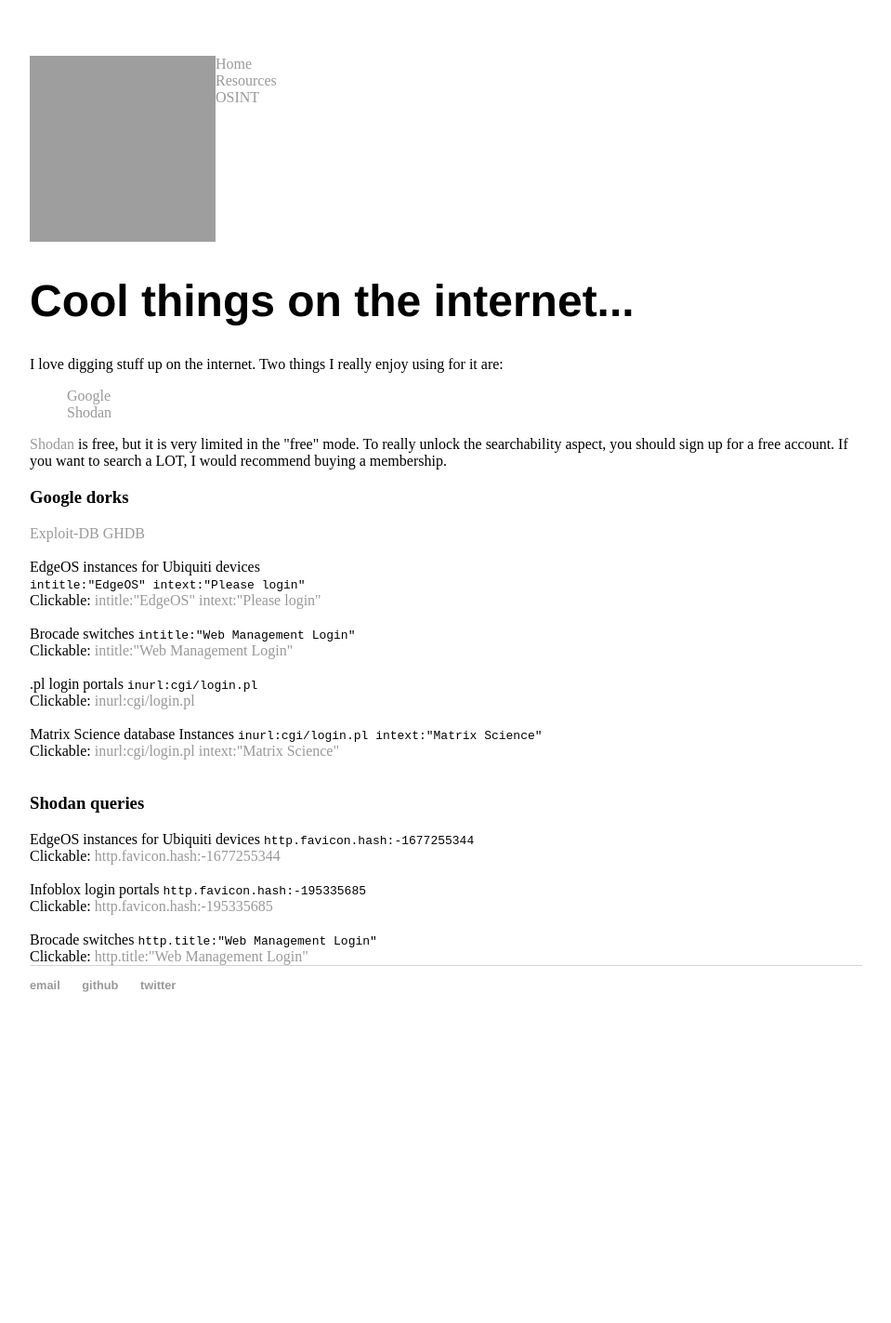
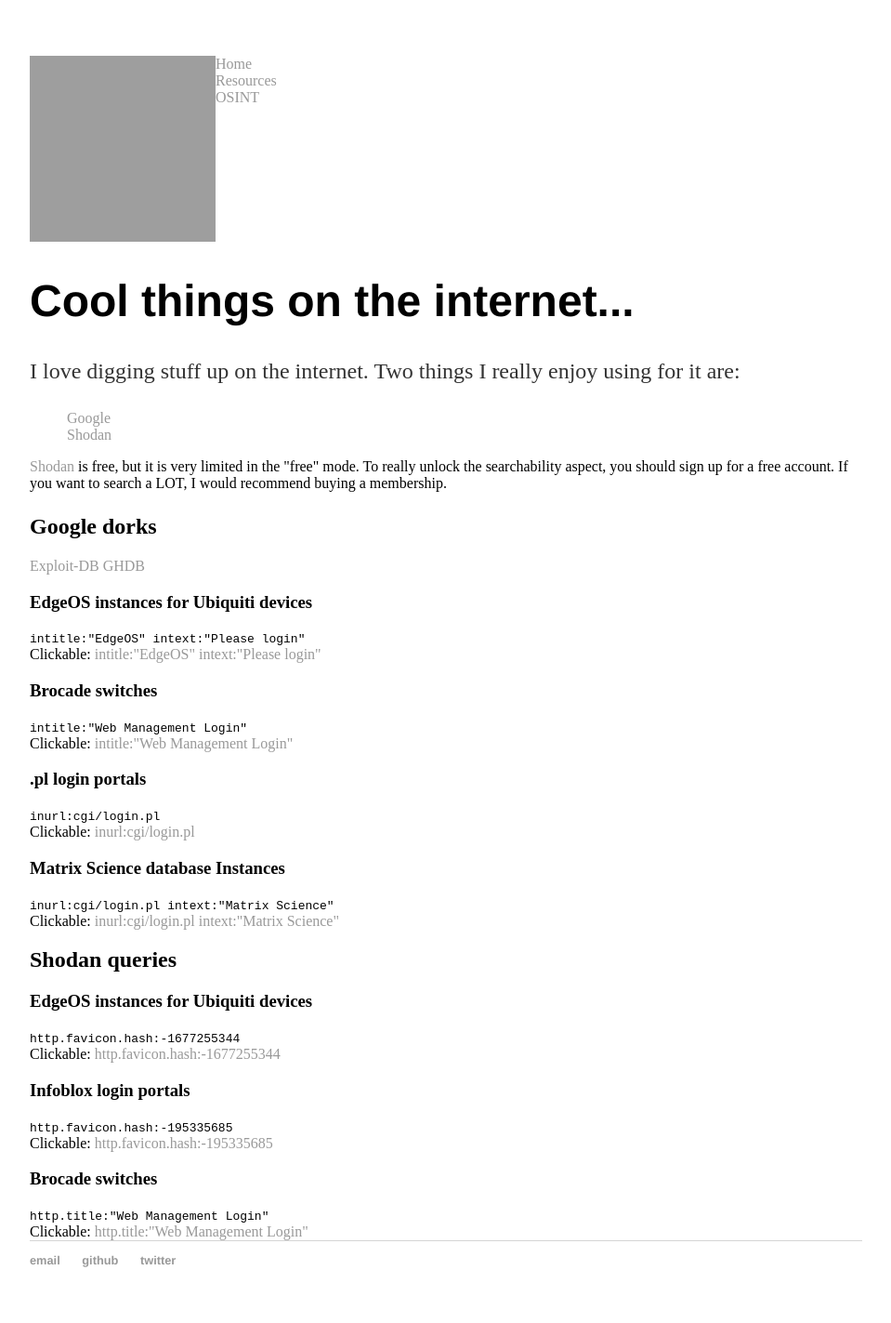
Before and after one commit to mcorybillington/mcorybillington.github.io, a Jekyll site: the page built from osint/index.html, in a window 1280 px wide. Shown: the whole page at 93% size, without its empty margins (160-1119 px from the left). Built offline with Jekyll 4.4.1, drawn with Linux system fonts in a browser that asks for light colours; before the commit the page ends 1127 px from its top, so only the background shows below that; grey boxes are pictures that could not be loaded.

Commit message:
Reformatted with headers

```diff
--- a/osint/index.html
+++ b/osint/index.html
@@ -4,55 +4,42 @@
 ---
 <div class="about">
     <h1>Cool things on the internet...</h1>
+    <p>
         I love digging stuff up on the internet. Two things I really enjoy using for it are:
         <ul>
             <li><a href="https://www.google.com">Google</a></li>
             <li><a href="https://shodan.io">Shodan</a></li>
         </ul>
         <a href="https://shodan.io">Shodan</a> is free, but it is very limited in the "free" mode. To really unlock the searchability aspect, you should sign up for a free account. If you want to search a LOT, I would recommend buying a membership.
-    <h3>Google dorks</h3>
+    </p>
+    <h2>Google dorks</h2>
     <a href="https://www.exploit-db.com/google-hacking-database?author=10095">Exploit-DB GHDB</a>
-    <br>
-    <br>
-    EdgeOS instances for Ubiquiti devices
-    <br>
+    <h3>EdgeOS instances for Ubiquiti devices</h3>
     <code>intitle:"EdgeOS" intext:"Please login"</code>
     <br>
     Clickable: <a href="https://www.google.com/search?client=firefox-b-d&channel=trow&q=intitle%3A%22EdgeOS%22+intext%3A%22Please+login%22">intitle:"EdgeOS" intext:"Please login"</a>
-    <br>
-    <br>
-    Brocade switches
+    <h3>Brocade switches</h3>
     <code>intitle:"Web Management Login"</code>
     <br>
     Clickable: <a href="https://www.google.com/search?client=firefox-b-d&channel=trow&q=intitle%3A%22Web+Management+Login%22">intitle:"Web Management Login"</a>
-    <br>
-    <br>
-    .pl login portals
+    <h3>.pl login portals</h3>
     <code>inurl:cgi/login.pl</code>
     <br>
-     Clickable: <a href="https://www.google.com/search?client=firefox-b-d&channel=trow&q=inurl%3Acgi%2Flogin.pl">inurl:cgi/login.pl</a>
-    <br>
-    <br>
-    Matrix Science database Instances
+    Clickable: <a href="https://www.google.com/search?client=firefox-b-d&channel=trow&q=inurl%3Acgi%2Flogin.pl">inurl:cgi/login.pl</a>
+    <h3>Matrix Science database Instances</h3>
     <code>inurl:cgi/login.pl intext:"Matrix Science"</code>
     <br>
     Clickable: <a href="https://www.google.com/search?client=firefox-b-d&channel=trow&q=inurl%3Acgi%2Flogin.pl+intext%3A%22Matrix+Science%22">inurl:cgi/login.pl intext:"Matrix Science"</a>
-    <br>
-    <br>
-    <h3>Shodan queries</h3>
-    EdgeOS instances for Ubiquiti devices
+    <h2>Shodan queries</h2>
+    <h3>EdgeOS instances for Ubiquiti devices</h3>
     <code>http.favicon.hash:-1677255344</code>
     <br>
     Clickable: <a href="https://www.shodan.io/search?query=http.favicon.hash%3A-1677255344">http.favicon.hash:-1677255344</a>
-    <br>
-    <br>
-    Infoblox login portals
+    <h3>Infoblox login portals</h3>
     <code>http.favicon.hash:-195335685</code>
     <br>
     Clickable: <a href="https://www.shodan.io/search?query=http.favicon.hash%3A-195335685">http.favicon.hash:-195335685</a>
-    <br>
-    <br>
-    Brocade switches
+    <h3>Brocade switches</h3>
     <code>http.title:"Web Management Login"</code>
     <br>
     Clickable: <a href="https://www.shodan.io/search?query=http.title%3A%22Web+Management+Login%22">http.title:"Web Management Login"</a>
```
